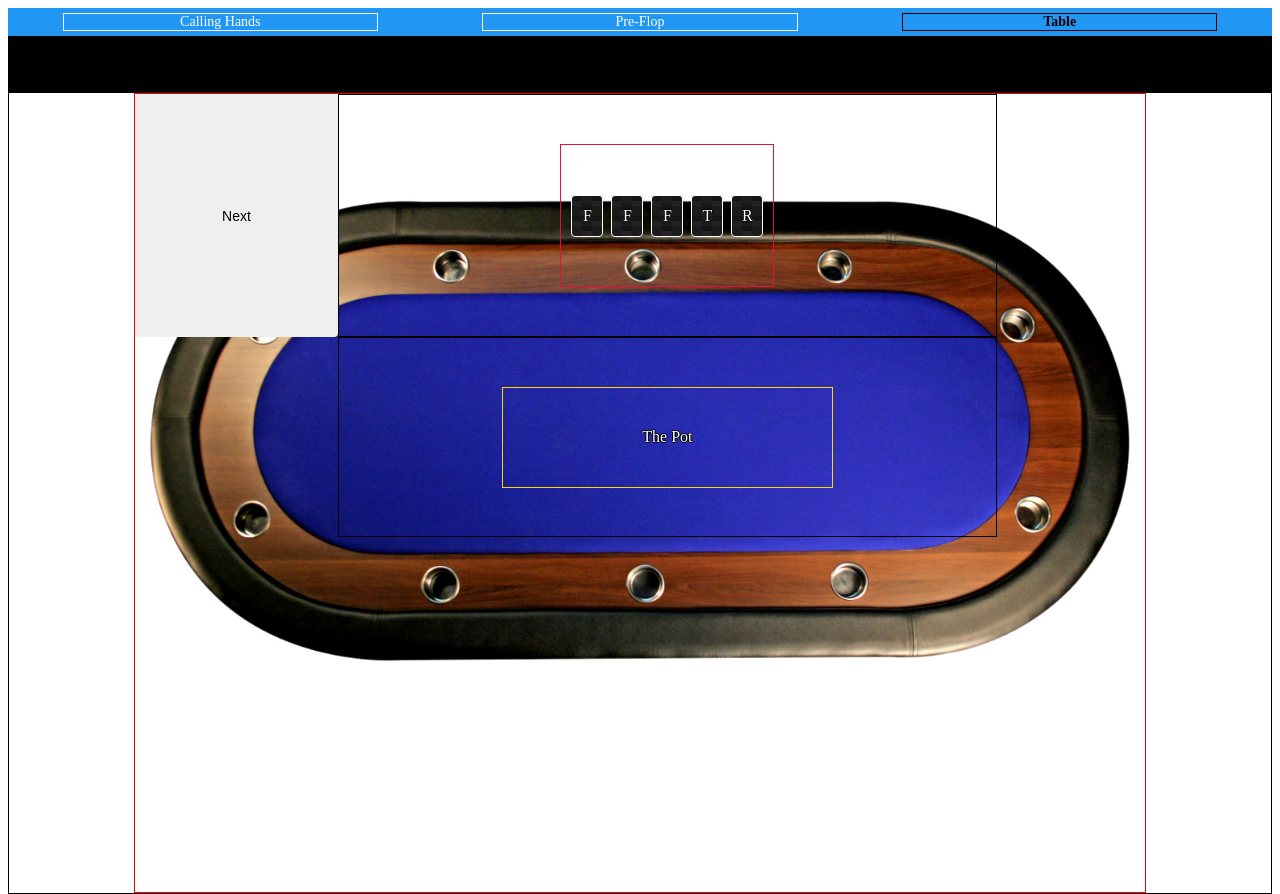
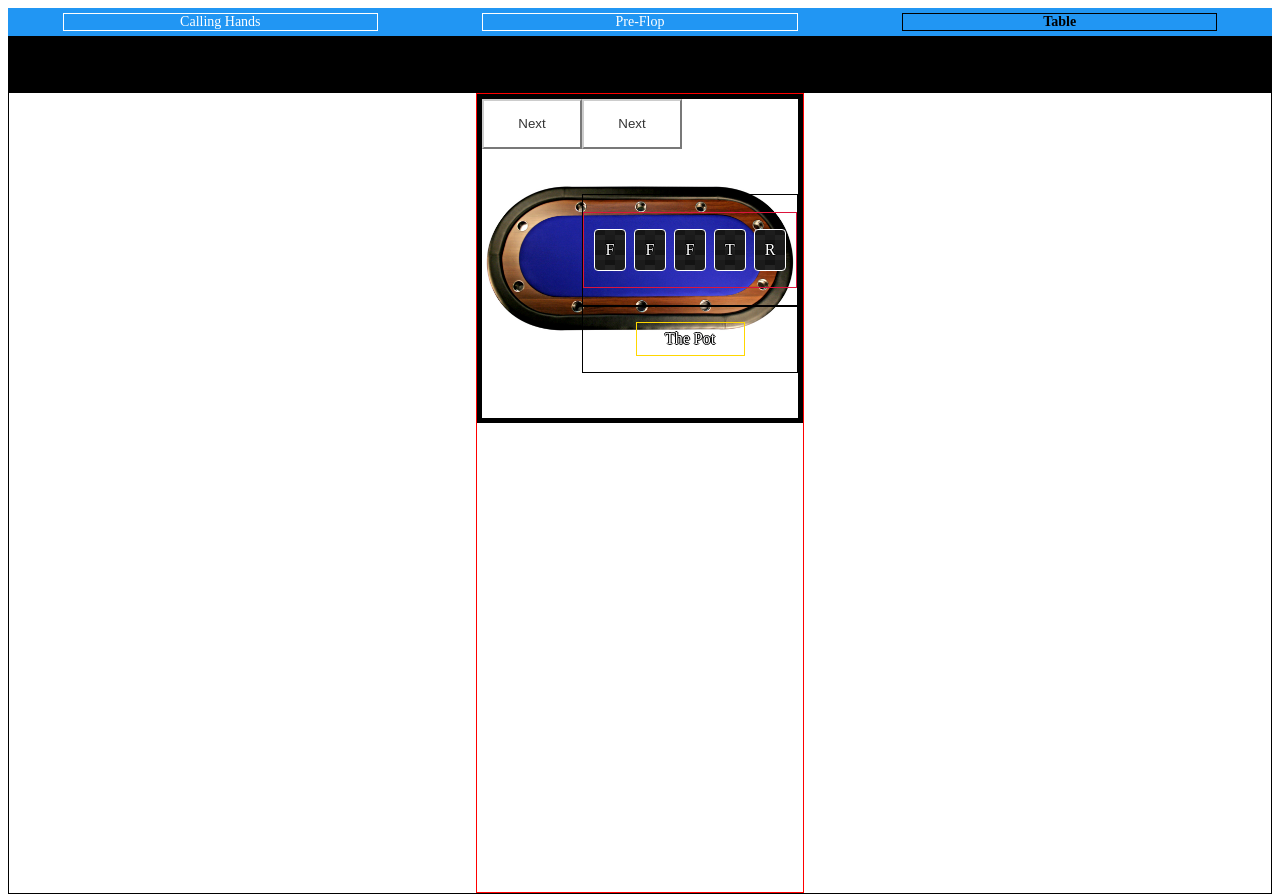
Before and after one commit to SamKnowles/practice, a React (Create React App) app: page /Table in a window 1280 px wide. Built offline with nearby package versions, Linux system fonts and the light colour scheme.

Commit message:
saving progress cause I think I forgot yesterday

```diff
--- a/src/Components/Table.js
+++ b/src/Components/Table.js
@@ -19,7 +19,14 @@ export default class Table extends React.Component {
     constructor(props) {
         super(props)
         this.state = {
-            activePlayer: 0
+            activePlayer: 0,
+            action: {
+                folded: false,
+                raised: false,
+                checked: false,
+                called: false,
+                bet: false
+            }
         }
     }
     next = () => {
@@ -36,9 +43,7 @@ export default class Table extends React.Component {
 
 
 
-
     render() {
-        console.log(playerArray)
         return (
             <div className='poker-table-wrapper'>
                 <div className='poker-table'>
@@ -49,9 +54,9 @@ export default class Table extends React.Component {
                                     <div className='player-face'><img className='playerFace' src={player.imgUrl} alt="" /></div>
                                     <div className='player-chips'><img className='chips-pic' src={chipPic} alt="" /></div>
                                     <div className='dealer-smallblind-bigblind'>
-                                        {player.position === 'dealer' ? <div className='dealer'>D</div> : null}
-                                        {player.position === 'small blind' ? <div className='small-blind'>SB</div> : null}
-                                        {player.position === 'big blind' ? <div className='big-blind'>BB</div> : null}
+                                        {this.state.activePlayer === i ? <div className='dealer'>D</div> : null}
+                                        {i === (this.state.activePlayer + 1) % playerArray.length ? <div className='small-blind'>SB</div> : null}
+                                        {i === (this.state.activePlayer + 2) % playerArray.length ? <div className='big-blind'>BB</div> : null}
                                     </div>
                                     <div className='player-cards'>
                                         <div className='card hand'></div>
@@ -60,6 +65,7 @@ export default class Table extends React.Component {
                                 </div>
                             )
                         })}
+                        <button className="btn btn-default" onClick={this.next}>Next</button>
                         <button className="btn btn-default" onClick={this.next}>Next</button>
                         <div className='mid-section-top'>
                             <div className='card-wrapper'>
--- a/src/Styles/Table.css
+++ b/src/Styles/Table.css
@@ -4,16 +4,6 @@
   display: flex;
   justify-content: center;
   background-color: white;
-}
-
-.poker-table {
-  background-image: url('../Pictures/poker-table.jpg');
-  background-repeat: no-repeat;
-  background-size: 100%;
-  width: 80%;
-  border: 1px solid red;
-  display: flex;
-  justify-content: center;
 }
 
 .player-profile {
@@ -24,7 +14,7 @@
 }
 
 .player-profile[activeClassName="selected"] {
-  background-color: hotpink;
+  margin: -5%;
 }
 
 .player-cards {
@@ -172,8 +162,22 @@
   max-width: 100%;
 }
 
+.poker-table {
+  border: 1px solid red;
+  display: flex;
+  justify-content: center;
+}
+
 .seating-wrapper {
-width: 100%;
+  background-image: url('../Pictures/poker-table.jpg');
+  background-size: 100%;
+  background-repeat: no-repeat;
+  display: flex;
+  justify-content: center;
+  border: 5px solid black;
+  width: 100%;
+  height: 40%;
+  background-position: center;
   display: grid;
   grid-template-areas:
   'one two three four five'
@@ -249,31 +253,10 @@ width: 100%;
   font-size: 20px;
 }
 
-
-btn-default {
+.btn {
   color: #333;
   background-color: #fff;
   border-color: #ccc;
+  height: 50px;
+  width: 100px;
 }
-
-.btn {
-  display: inline-block;
-  padding: 6px 12px;
-  margin-bottom: 0;
-  font-size: 14px;
-  font-weight: 400;
-  line-height: 1.42857143;
-  text-align: center;
-  white-space: nowrap;
-  vertical-align: middle;
-  -ms-touch-action: manipulation;
-  touch-action: manipulation;
-  cursor: pointer;
-  -webkit-user-select: none;
-  -moz-user-select: none;
-  -ms-user-select: none;
-  user-select: none;
-  background-image: none;
-  border: 1px solid transparent;
-  border-radius: 4px;
-}
```
